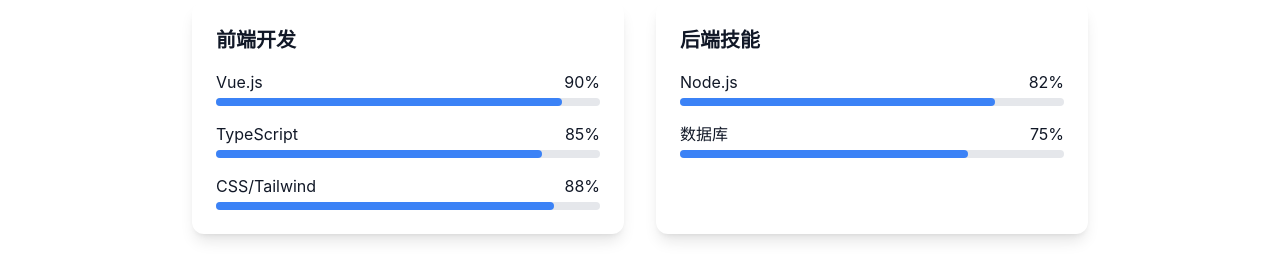
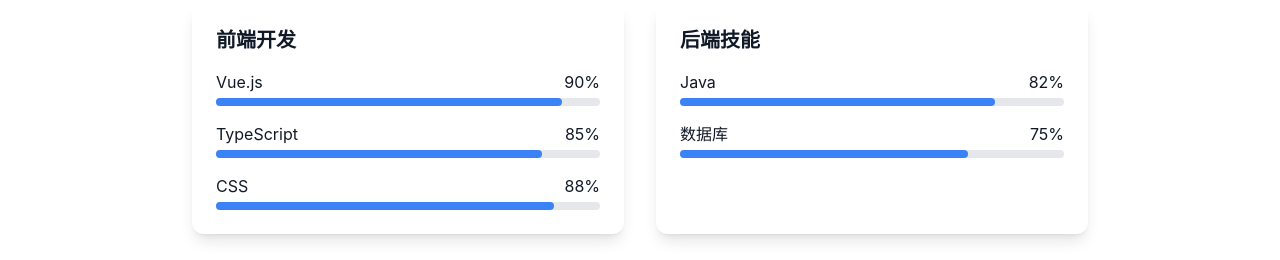
Before and after one commit to tuguo571/home-for-vue, a Vue app: page /skills in a window 1280 px wide. Shown: the part 214-474 px from the top of the page. Built offline with nearby package versions, Linux system fonts and the light colour scheme.

Commit message:
抽离部分代码

```diff
--- a/src/views/HomeView.vue
+++ b/src/views/HomeView.vue
@@ -58,11 +58,11 @@
         <div class="mt-20 flex flex-wrap justify-center gap-4">
           <span
             v-for="skill in [
-              'Vue.js',
+              'Java',
               'TypeScript',
-              'Tailwind CSS',
-              'Node.js',
-              'React',
+              'Spring',
+              'Vue',
+              'Docker',
               'Git',
             ]"
             :key="skill"
--- a/src/views/SkillsView.vue
+++ b/src/views/SkillsView.vue
@@ -1,3 +1,16 @@
+<script setup lang="ts">
+const frontendSkills = [
+  { name: "Vue.js", level: 90 },
+  { name: "TypeScript", level: 85 },
+  { name: "CSS", level: 88 },
+];
+
+const backendSkills = [
+  { name: "Java", level: 82 },
+  { name: "数据库", level: 75 },
+];
+</script>
+
 <template>
   <div class="container mx-auto px-4 py-12">
     <h1 class="text-4xl font-bold text-center mb-12">技能专长</h1>
@@ -5,31 +18,16 @@
       <div class="p-6 bg-white dark:bg-gray-800 rounded-xl shadow-lg">
         <h2 class="text-xl font-semibold mb-4">前端开发</h2>
         <div class="space-y-4">
-          <div>
+          <div v-for="skill in frontendSkills" :key="skill.name">
             <div class="flex justify-between mb-1">
-              <span>Vue.js</span>
-              <span>90%</span>
+              <span>{{ skill.name }}</span>
+              <span>{{ skill.level }}%</span>
             </div>
             <div class="w-full bg-gray-200 rounded-full h-2 dark:bg-gray-700">
-              <div class="bg-primary h-2 rounded-full" style="width: 90%"></div>
-            </div>
-          </div>
-          <div>
-            <div class="flex justify-between mb-1">
-              <span>TypeScript</span>
-              <span>85%</span>
-            </div>
-            <div class="w-full bg-gray-200 rounded-full h-2 dark:bg-gray-700">
-              <div class="bg-primary h-2 rounded-full" style="width: 85%"></div>
-            </div>
-          </div>
-          <div>
-            <div class="flex justify-between mb-1">
-              <span>CSS/Tailwind</span>
-              <span>88%</span>
-            </div>
-            <div class="w-full bg-gray-200 rounded-full h-2 dark:bg-gray-700">
-              <div class="bg-primary h-2 rounded-full" style="width: 88%"></div>
+              <div
+                class="bg-primary h-2 rounded-full transition-all duration-500"
+                :style="{ width: skill.level + '%' }"
+              ></div>
             </div>
           </div>
         </div>
@@ -38,22 +36,16 @@
       <div class="p-6 bg-white dark:bg-gray-800 rounded-xl shadow-lg">
         <h2 class="text-xl font-semibold mb-4">后端技能</h2>
         <div class="space-y-4">
-          <div>
+          <div v-for="skill in backendSkills" :key="skill.name">
             <div class="flex justify-between mb-1">
-              <span>Node.js</span>
-              <span>82%</span>
+              <span>{{ skill.name }}</span>
+              <span>{{ skill.level }}%</span>
             </div>
             <div class="w-full bg-gray-200 rounded-full h-2 dark:bg-gray-700">
-              <div class="bg-primary h-2 rounded-full" style="width: 82%"></div>
-            </div>
-          </div>
-          <div>
-            <div class="flex justify-between mb-1">
-              <span>数据库</span>
-              <span>75%</span>
-            </div>
-            <div class="w-full bg-gray-200 rounded-full h-2 dark:bg-gray-700">
-              <div class="bg-primary h-2 rounded-full" style="width: 75%"></div>
+              <div
+                class="bg-primary h-2 rounded-full transition-all duration-500"
+                :style="{ width: skill.level + '%' }"
+              ></div>
             </div>
           </div>
         </div>
```
